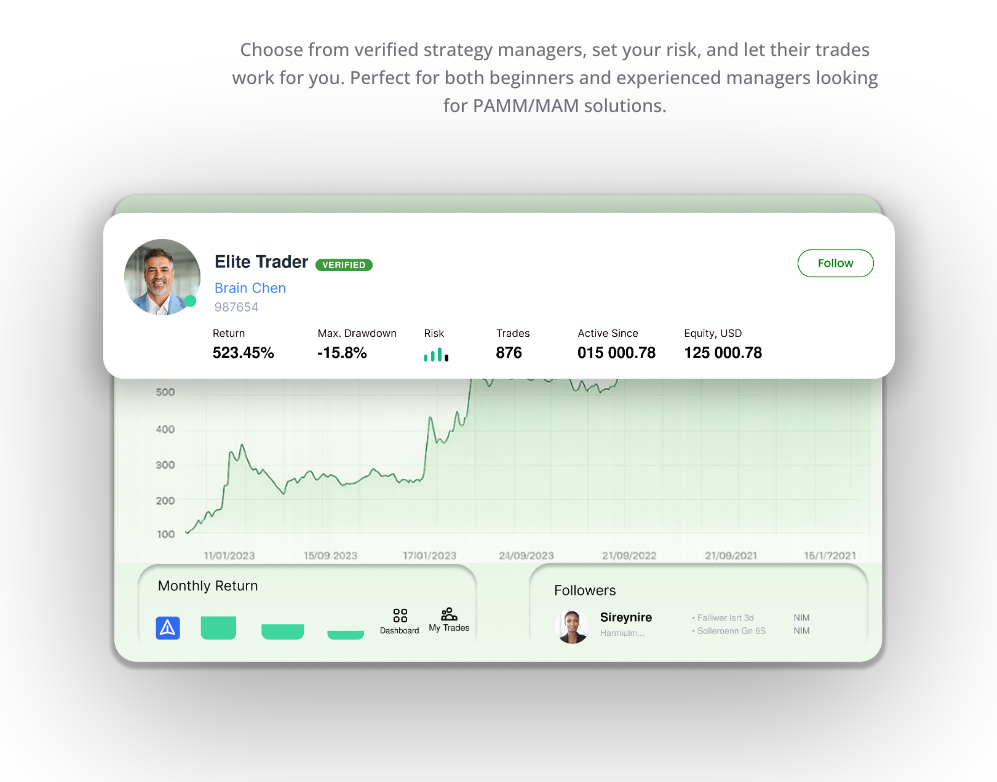
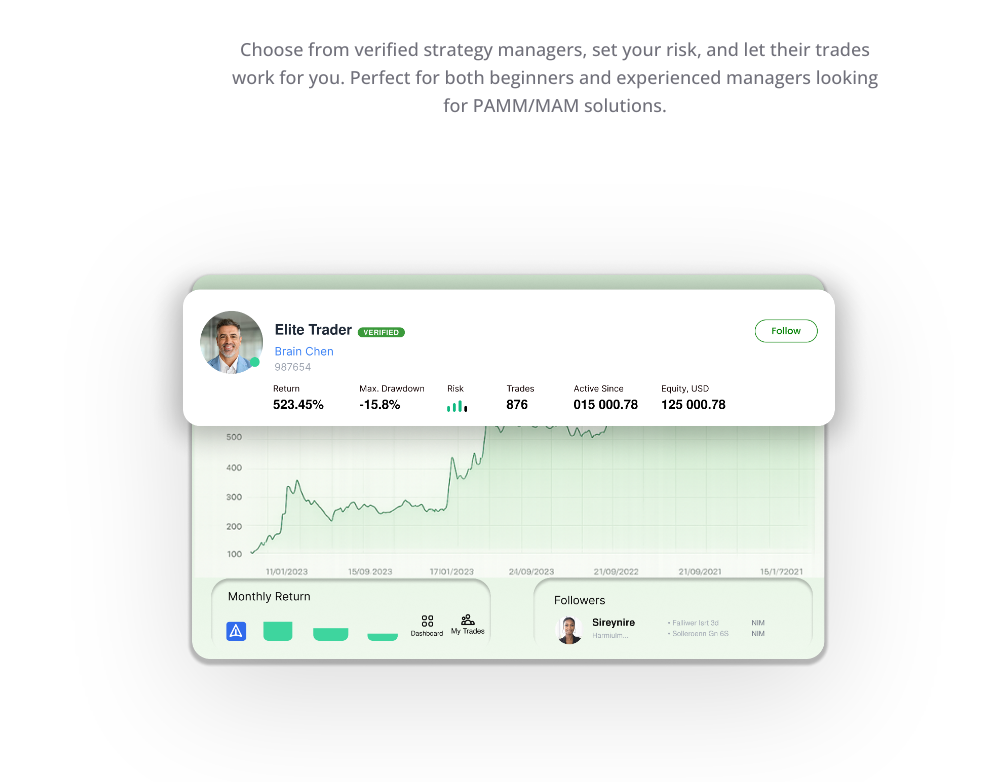
Before and after one commit to anskp/RakizFX, a React (Vite) app: page /trading in a window 1280 px wide. Shown: the part 6578-7360 px from the top of the page, without its empty margins (85-1082 px from the left). Built offline with nearby package versions, Linux system fonts and the light colour scheme; a web font is replaced by a local one.

Commit message:
Center Copy Trading Terminal mockup and remove negative margins

```diff
--- a/src/components/CopyTrading.tsx
+++ b/src/components/CopyTrading.tsx
@@ -51,13 +51,13 @@ export function CopyTrading() {
           initial={{ opacity: 0, y: 40 }}
           whileInView={{ opacity: 1, y: 0 }}
           viewport={{ once: true }}
-          className="relative max-w-6xl mx-auto mb-16 -mt-24"
+          className="relative max-w-5xl mx-auto mb-16 flex justify-center"
         >
-          <div className="relative z-10">
+          <div className="relative z-10 w-full flex justify-center">
             <img
               src="/assets/Frame 2.png"
               alt="Copy Trading Terminal"
-              className="w-full h-auto object-cover drop-shadow-[0_40px_80px_rgba(0,0,0,0.4)]"
+              className="max-w-4xl w-full h-auto object-contain drop-shadow-[0_30px_60px_rgba(0,0,0,0.15)]"
             />
           </div>
         </motion.div>
```
